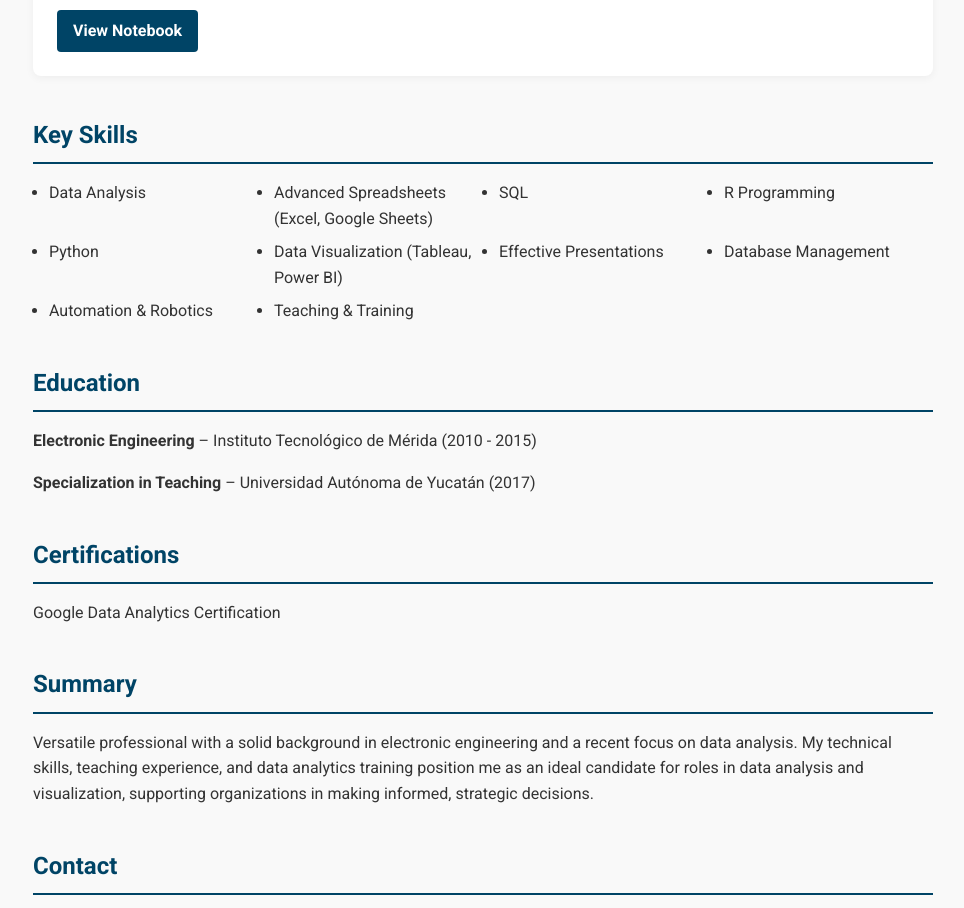
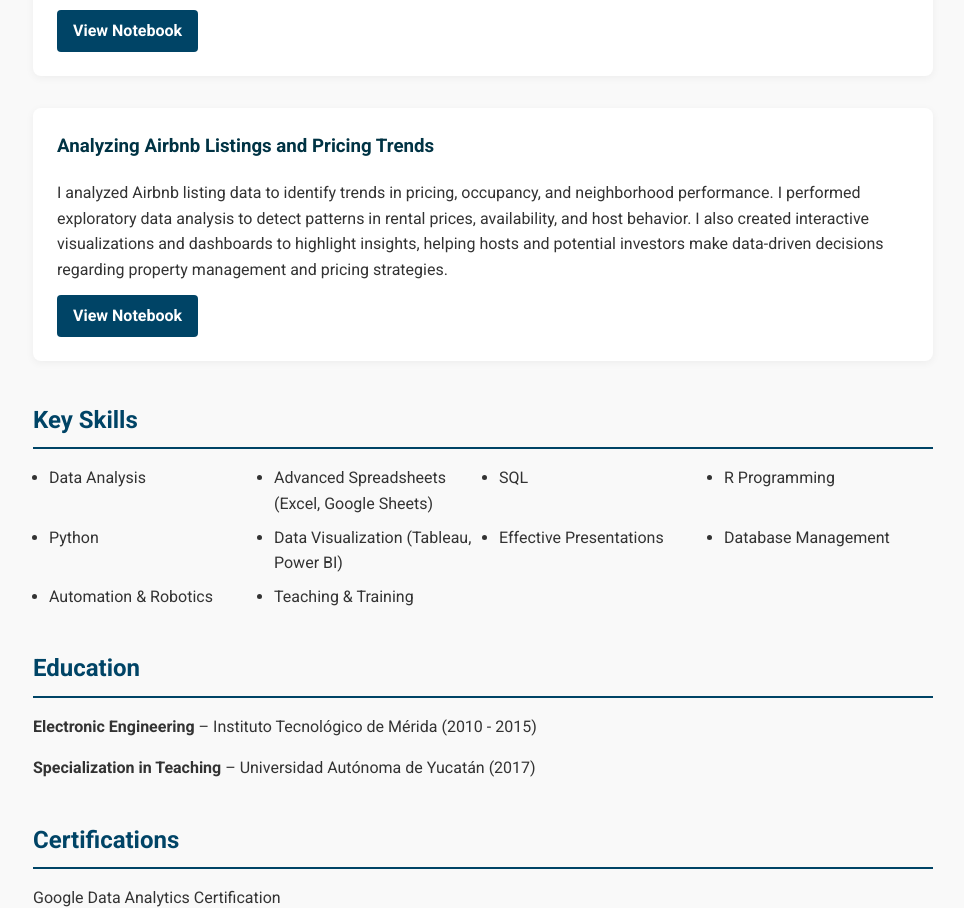
Before and after one commit to reyesleo22/portfolio, a plain HTML site: page Index.html in a window 1280 px wide. Shown: the part 2375-3283 px from the top of the page, without its empty margins (157-1121 px from the left). Drawn offline with Linux system fonts and the light colour scheme.

Commit message:
Update Index.html

```diff
--- a/Index.html
+++ b/Index.html
@@ -59,6 +59,14 @@
         <p>I analyzed operational data from CallMeMaybe, a virtual telephony service, to identify underperforming operators. I performed exploratory data analysis using call logs and client information to detect patterns such as high missed call counts, long wait times, and low outbound call effectiveness. I also applied statistical tests and created interactive dashboards to validate findings and provide actionable insights, helping supervisors make data-driven decisions to improve overall operational efficiency.</p>
         <a href="proyects/proyecto_14.html" target="_blank">View Notebook</a>
       </div>
+
+      <div class="project">
+        <h3>Analyzing Airbnb Listings and Pricing Trends</h3>
+        <p>I analyzed Airbnb listing data to identify trends in pricing, occupancy, and neighborhood performance. I performed exploratory data analysis to detect patterns in rental prices, availability, and host behavior. I also created interactive visualizations and dashboards to highlight insights, helping hosts and potential investors make data-driven decisions regarding property management and pricing strategies.</p>
+        <a href="https://reyesleo22.github.io/portfolio/proyects/proyecto%20airnbnb.html" target="_blank">View Notebook</a>
+      </div>
+
+
     </section>
 
 
```
